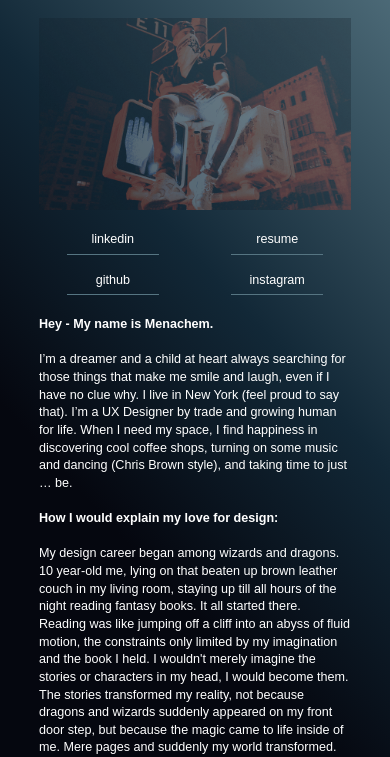
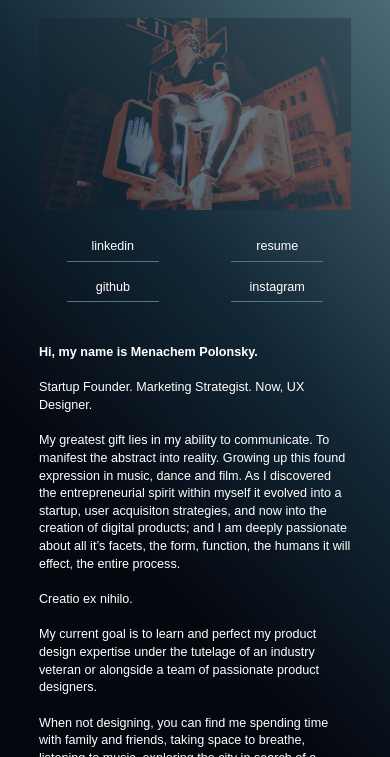
Before and after one commit to menachem7/portfolio, a website: page about.html in a window 390 px wide. Shown: the part 87-844 px from the top of the page. Drawn offline with Linux system fonts and the light colour scheme; a web font is replaced by a local one.

Commit message:
Resume added

```diff
--- a/about.html
+++ b/about.html
@@ -49,20 +49,17 @@
 
         <!-- About Me Essay -->
         <p id="essay">
-          <strong>Hey - My name is Menachem.</strong>
+          <strong>Hi, my name is Menachem Polonsky.</strong>
           <br><br>
-          I’m a dreamer and a child at heart always searching for those things that make me smile and laugh, even if I have no clue why. I live in New York (feel proud to say that). I’m a UX Designer by trade and growing human for life. When I need my space, I find happiness in discovering cool coffee shops, turning on some music and dancing (Chris Brown style), and taking time to just … be.
+          Startup Founder. Marketing Strategist. Now, UX Designer.
           <br><br>
-          <strong>How I would explain my love for design:</strong>
+          My greatest gift lies in my ability to communicate. To manifest the abstract into reality. Growing up this found expression in music, dance and film. As I discovered the entrepreneurial spirit within myself it evolved into a startup, user acquisiton strategies, and now into the creation of digital products; and I am deeply passionate about all it’s facets, the form, function, the humans it will effect, the entire process.
           <br><br>
-          My design career began among wizards and dragons.
-          10 year-old me, lying on that beaten up brown leather couch in my living room, staying up till all hours of the night reading fantasy books. It all started there. Reading was like jumping off a cliff into an abyss of fluid motion, the constraints only limited by my imagination and the book I held. I wouldn't merely imagine the stories or characters in my head, I would become them. The stories transformed my reality, not because dragons and wizards suddenly appeared on my front door step, but because the magic came to life inside of me. Mere pages and suddenly my world transformed. The adventure began. I was no longer menachem who lived on planet earth.
+          Creatio ex nihilo.
           <br><br>
-          I was <strong>Menachem</strong> who <i>lived</i> on Planet Earth.
+          My current goal is to learn and perfect my product design expertise under the tutelage of an industry veteran or alongside a team of passionate product designers.
           <br><br>
-          Design is for me now what books were for me at 10… with some added superpowers. Design empowers me to imagine the world I want to live in and more than that, create it. It allows me to feel the magic. Jump into the abyss. Make life an adventure.
-          <br><br>
-          <strong>Be Menachem.</strong>
+          When not designing, you can find me spending time with family and friends, taking space to breathe, listening to music, exploring the city in search of a minimalist coffee shop, and reminding myself to let loose and have some fun along the journey :)
         </p>
 
         <!-- About Me Buttons -->
@@ -72,7 +69,7 @@
             <p>linkedin</p>
           </a>
           <!-- Resume -->
-          <a class="aboutButton" href="">
+          <a class="aboutButton" href="images/14 - Resume/resume_print.pdf">
             <p>resume</p>
           </a>
           <!-- GitHub -->
--- a/css/about.css
+++ b/css/about.css
@@ -351,6 +351,8 @@ nav.navSides {
     display: grid;
     grid-template-columns: repeat(4, 1fr);
     grid-gap: 2.4rem;
+    margin-top: 1rem;
+    margin-bottom: 3rem;
   }
 
   .aboutButton {
--- a/css/style.css
+++ b/css/style.css
@@ -651,7 +651,7 @@ top: 3rem;
 .prev, .next {
   cursor: pointer;
   position: absolute;
-  top: 50%;
+  top: 40%;
   width: auto;
   margin-top: -2.2rem;
   margin-left: -15rem;
```
Also changed, not shown: 2 other files.
